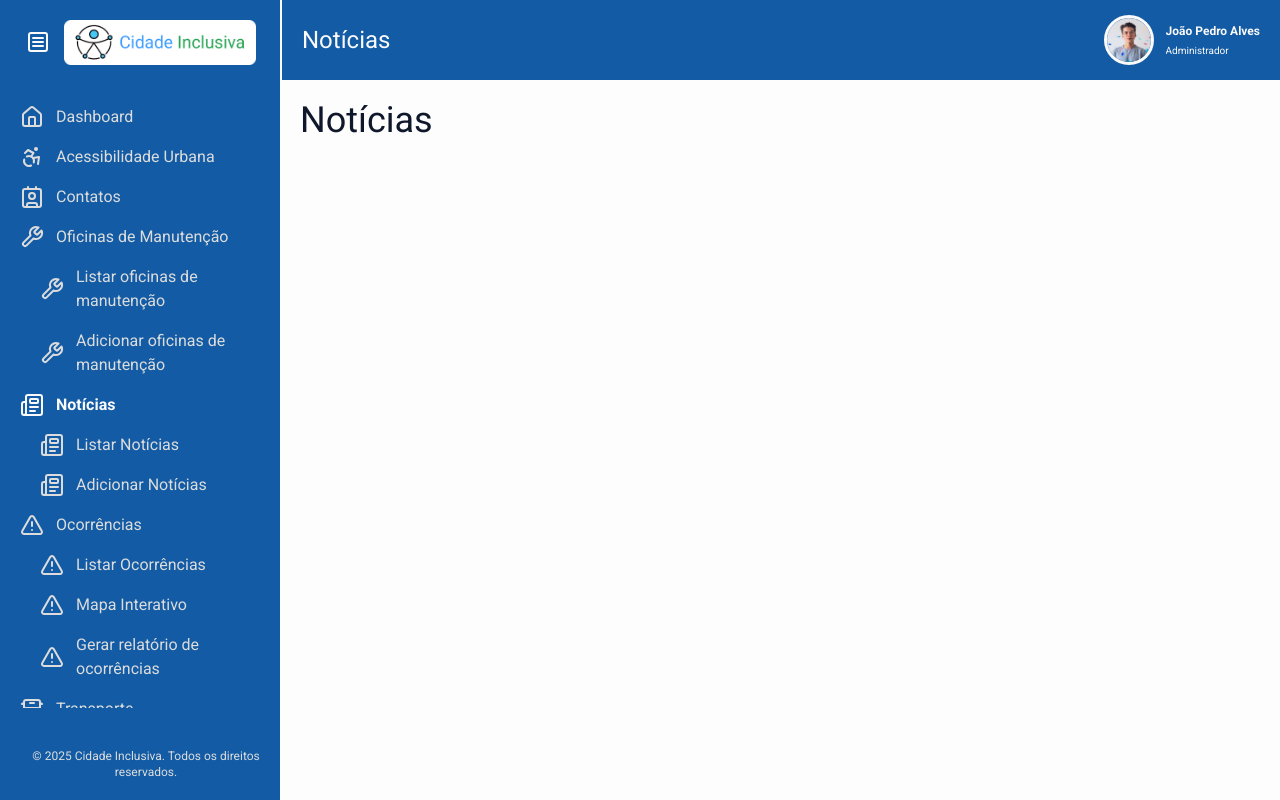
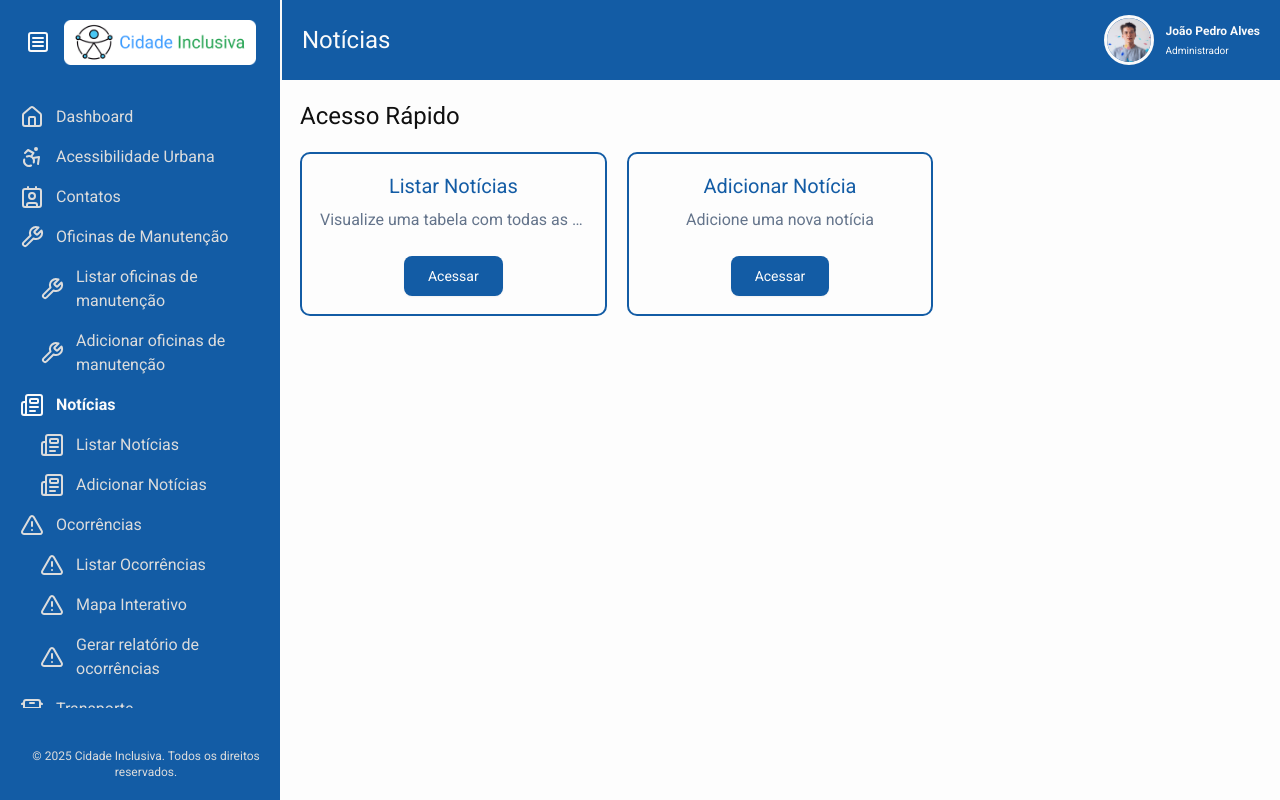
Before and after one commit to MarcosRogerioFerreiraIFMS/cidade-inclusiva-adm-front-end, a Next.js app: page /noticias in a window 1280 px wide. Built offline with nearby package versions, Linux system fonts and the light colour scheme.

Commit message:
feat: adicionar seção de Acesso Rápido com ações para listar e adicionar notícias

```diff
--- a/src/app/noticias/page.tsx
+++ b/src/app/noticias/page.tsx
@@ -1,9 +1,29 @@
 import { Container } from '../_components/Container'
+import { QuickActionCard } from '../_components/QuickActionCard'
+
+const QuickActions = [
+  {
+    title: 'Listar Notícias',
+    description: 'Visualize uma tabela com todas as notícias',
+    href: '/noticias/listar'
+  },
+  {
+    title: 'Adicionar Notícia',
+    description: 'Adicione uma nova notícia',
+    href: '/noticias/adicionar'
+  }
+]
 
 export default function Noticias() {
   return (
     <Container>
-      <h1 className="text-4xl text-slate-900">Notícias</h1>
+      <h2 className="text-2xl">Acesso Rápido</h2>
+
+      <section className="grid grid-cols-1 gap-5 lg:grid-cols-2 xl:grid-cols-3 2xl:grid-cols-4">
+        {QuickActions.map((action, index) => (
+          <QuickActionCard key={index} {...action} />
+        ))}
+      </section>
     </Container>
   )
 }
```
